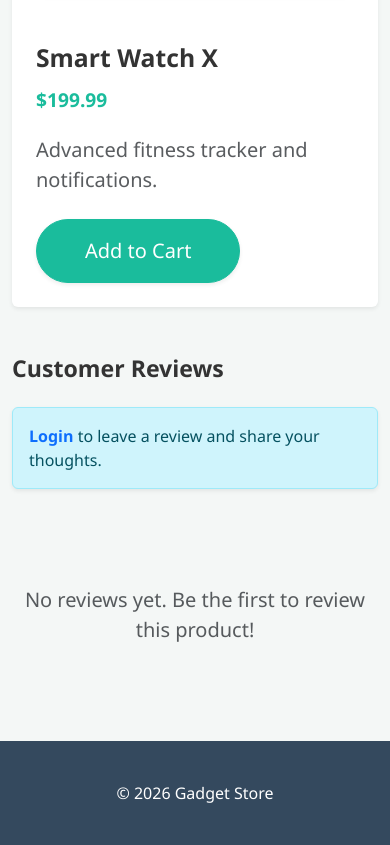
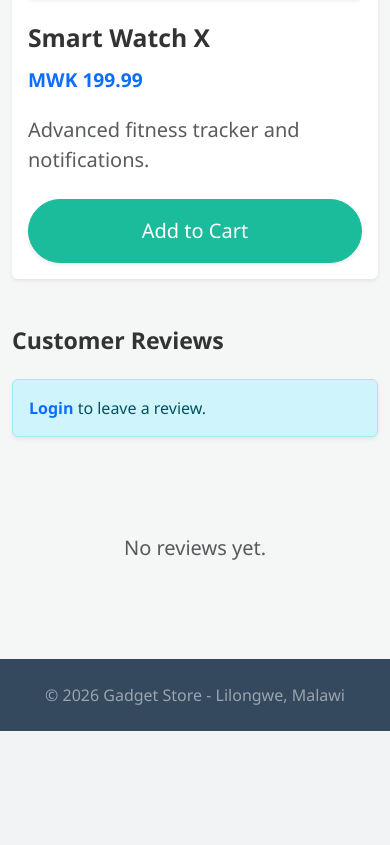
Before and after one commit to Mzati1/XSS-demo, a PHP site: page /product.php?id=1 in a window 390 px wide. Shown: the part 396-1241 px from the top of the page. After the commit the page ends 1127 px from the top, so only its background shows below. Run offline with PHP 8.4, Linux system fonts and the light colour scheme; data comes from the database, SQL or seed files in the repository; both versions use the stored data as it was before the commit.

Commit message:
chore: update lab branding, currency, and responsive design
- Update email domains and product prices to Malawian Kwacha (MWK)
- Improve responsive layout with Bootstrap utility classes
- Update README to reflect Malawi edition and clarify XSS scenarios
- Remove old database file and update product image URLs
- Adjust DOM-based XSS vulnerability location from hash to URL parameter

```diff
--- a/db.php
+++ b/db.php
@@ -29,18 +29,18 @@ $db->exec("CREATE TABLE IF NOT EXISTS comments (
 $res = $db->querySingle("SELECT COUNT(*) FROM users");
 if ($res == 0) {
     $db->exec("INSERT INTO users (username, password, full_name, email) VALUES
-        ('admin', 'admin123', 'System Administrator', 'admin@gadgetstore.lab'),
-        ('victim', 'password123', 'John Doe', 'john@example.lab')");
+        ('admin', 'admin123', 'System Administrator', 'admin@gadgetstore.mw'),
+        ('victim', 'password123', 'John Doe', 'john@example.mw')");
 }
 
 $res = $db->querySingle("SELECT COUNT(*) FROM products");
 if ($res == 0) {
     $db->exec("INSERT INTO products (name, price, description, image_url) VALUES
-        ('Smart Watch X', 199.99, 'Advanced fitness tracker and notifications.', 'https://images.unsplash.com/photo-1523275335684-37898b6baf30?w=300'),
-        ('Noise Cancelling Headphones', 299.99, 'Immersive sound with active noise cancellation.', 'https://images.unsplash.com/photo-1505740420928-5e560c06d30e?w=300'),
-        ('Ultra Laptop Pro', 1299.99, 'High performance for creators and pros.', 'https://images.unsplash.com/photo-1496181133206-80ce9b88a853?w=300'),
-        ('Wireless Gaming Mouse', 79.99, 'Precision and speed for gaming enthusiasts.', 'https://images.unsplash.com/photo-1527814050087-379371549a18?w=300'),
-        ('Mechanical Keyboard RGB', 149.99, 'Customizable switches and backlighting.', 'https://images.unsplash.com/photo-1511467687858-23d96c32e4ae?w=300'),
-        ('4K Ultra HD Monitor', 499.99, 'Stunning visuals for your workspace.', 'https://images.unsplash.com/photo-1527443224154-c4a3942d3acf?w=300')");
+        ('Smart Watch X', 150000, 'Advanced fitness tracker and notifications.', 'https://images.unsplash.com/photo-1508685096489-7aacd43bd3b1?w=600&auto=format&fit=crop'),
+        ('Noise Cancelling Headphones', 250000, 'Immersive sound with active noise cancellation.', 'https://images.unsplash.com/photo-1505740420928-5e560c06d30e?w=600&auto=format&fit=crop'),
+        ('Ultra Laptop Pro', 1200000, 'High performance for creators and pros.', 'https://images.unsplash.com/photo-1496181133206-80ce9b88a853?w=600&auto=format&fit=crop'),
+        ('Wireless Gaming Mouse', 45000, 'Precision and speed for gaming enthusiasts.', 'https://images.unsplash.com/photo-1615663248861-2446a855502a?w=600&auto=format&fit=crop'),
+        ('Mechanical Keyboard RGB', 95000, 'Customizable switches and backlighting.', 'https://images.unsplash.com/photo-1511467687858-23d96c32e4ae?w=600&auto=format&fit=crop'),
+        ('4K Ultra HD Monitor', 400000, 'Stunning visuals for your workspace.', 'https://images.unsplash.com/photo-1527443224154-c4a3942d3acf?w=600&auto=format&fit=crop')");
 }
 ?>
--- a/product.php
+++ b/product.php
@@ -45,7 +45,7 @@ while ($row = $res->fetchArray(SQLITE3_ASSOC)) {
     <link href="https://cdn.jsdelivr.net/npm/bootstrap@5.3.0/dist/css/bootstrap.min.css" rel="stylesheet">
     <link rel="stylesheet" href="style.css">
 </head>
-<body>
+<body class="d-flex flex-column min-vh-100">
     <nav class="navbar navbar-expand-lg navbar-dark shadow-sm">
         <div class="container">
             <a class="navbar-brand fw-bold" href="index.php">Gadget Store</a>
@@ -68,27 +68,32 @@ while ($row = $res->fetchArray(SQLITE3_ASSOC)) {
     </nav>
 
     <main class="container py-5">
-        <div id="welcome-message" class="mb-4 fw-bold text-success"></div>
-        <!-- VULNERABLE -->
-        <script>
-            const hash = window.location.hash;
-            if (hash.startsWith('#name=')) {
-                const name = decodeURIComponent(hash.split('=')[1]);
-                document.getElementById('welcome-message').innerHTML = "Welcome back, " + name + "!";
-                // FIX: document.getElementById('welcome-message').textContent = "Welcome back, " + name + "!";
-            }
-        </script>
+        <div class="row">
+            <div class="col-12">
+                <!-- DOM-BASED XSS VULNERABILITY -->
+                <div id="promo-banner" class="mb-4"></div>
+                <!-- VULNERABLE -->
+                <script>
+                    const urlParams = new URLSearchParams(window.location.search);
+                    const promo = urlParams.get('promo');
+                    if (promo) {
+                        document.getElementById('promo-banner').innerHTML = '<div class="alert alert-warning"><strong>Special Offer:</strong> ' + promo + '</div>';
+                        // FIX: document.getElementById('promo-banner').textContent = 'Special Offer: ' + promo;
+                    }
+                </script>
+            </div>
+        </div>
 
-        <section class="product-detail bg-white p-4 rounded shadow-sm mb-5">
-            <div class="row g-5 align-items-center">
-                <div class="col-md-6">
-                    <img src="<?php echo $product['image_url']; ?>" alt="<?php echo $product['name']; ?>" class="img-fluid rounded shadow-sm">
+        <section class="product-detail bg-white p-3 p-md-5 rounded shadow-sm mb-5">
+            <div class="row g-4 g-md-5 align-items-center">
+                <div class="col-lg-6">
+                    <img src="<?php echo $product['image_url']; ?>" alt="<?php echo $product['name']; ?>" class="img-fluid rounded shadow-sm w-100">
                 </div>
-                <div class="col-md-6">
+                <div class="col-lg-6">
                     <h2 class="fw-bold mb-3"><?php echo $product['name']; ?></h2>
-                    <p class="product-price display-6 mb-4">$<?php echo $product['price']; ?></p>
+                    <p class="product-price display-6 mb-4 text-primary">MWK <?php echo number_format($product['price'], 2); ?></p>
                     <p class="lead text-muted mb-4"><?php echo $product['description']; ?></p>
-                    <button class="btn btn-primary btn-lg px-5 py-3 rounded-pill shadow-sm">Add to Cart</button>
+                    <button class="btn btn-primary btn-lg px-5 py-3 rounded-pill shadow-sm w-100 w-md-auto">Add to Cart</button>
                 </div>
             </div>
         </section>
@@ -98,7 +103,7 @@ while ($row = $res->fetchArray(SQLITE3_ASSOC)) {
 
             <?php if (isset($_SESSION['username'])): ?>
                 <div class="card border-0 shadow-sm mb-5">
-                    <div class="card-body p-4">
+                    <div class="card-body p-3 p-md-4">
                         <form method="POST">
                             <div class="mb-3">
                                 <textarea name="comment" class="form-control" placeholder="Write your review..." rows="4" required></textarea>
@@ -109,14 +114,14 @@ while ($row = $res->fetchArray(SQLITE3_ASSOC)) {
                 </div>
             <?php else: ?>
                 <div class="alert alert-info shadow-sm mb-5">
-                    <a href="login.php" class="fw-bold text-decoration-none">Login</a> to leave a review and share your thoughts.
+                    <a href="login.php" class="fw-bold text-decoration-none">Login</a> to leave a review.
                 </div>
             <?php endif; ?>
 
             <div class="comments-list">
                 <?php foreach ($comments as $c): ?>
                     <div class="card comment-card mb-4 border-0 shadow-sm">
-                        <div class="card-body p-4">
+                        <div class="card-body p-3 p-md-4">
                             <div class="d-flex justify-content-between align-items-center mb-2">
                                 <h6 class="fw-bold mb-0"><?php echo $c['username']; ?></h6>
                                 <span class="text-muted small"><?php echo $c['created_at']; ?></span>
@@ -129,16 +134,16 @@ while ($row = $res->fetchArray(SQLITE3_ASSOC)) {
                 <?php endforeach; ?>
                 <?php if (empty($comments)): ?>
                     <div class="text-center py-5 text-muted">
-                        <p class="fs-5 mb-0">No reviews yet. Be the first to review this product!</p>
+                        <p class="fs-5 mb-0">No reviews yet.</p>
                     </div>
                 <?php endif; ?>
             </div>
         </section>
     </main>
 
-    <footer class="mt-auto">
+    <footer class="mt-auto py-4">
         <div class="container text-center">
-            <p class="mb-0">&copy; 2026 Gadget Store</p>
+            <p class="mb-0 text-white-50">&copy; 2026 Gadget Store - Lilongwe, Malawi</p>
         </div>
     </footer>
     <script src="https://cdn.jsdelivr.net/npm/bootstrap@5.3.0/dist/js/bootstrap.bundle.min.js"></script>
```
Also changed, not shown: index.php (+13 -13 lines), README.md, database.db (deleted).
